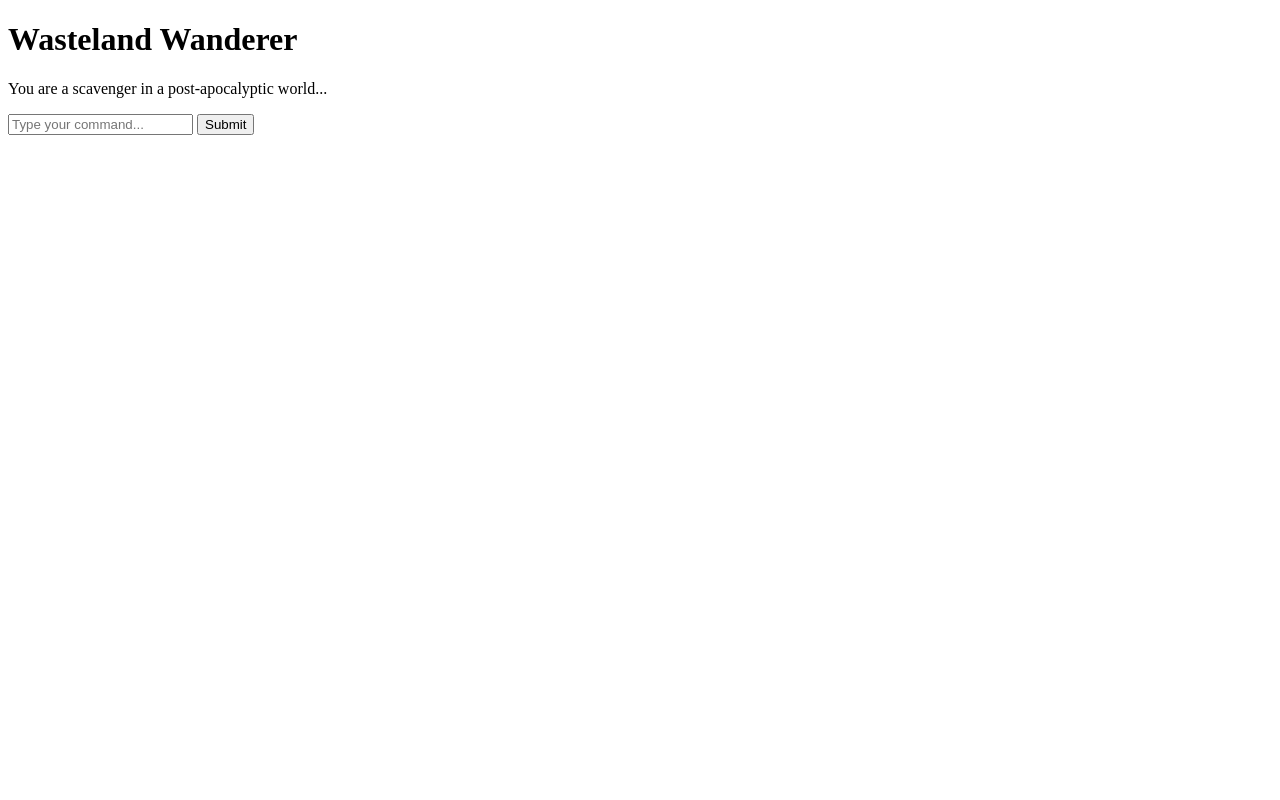
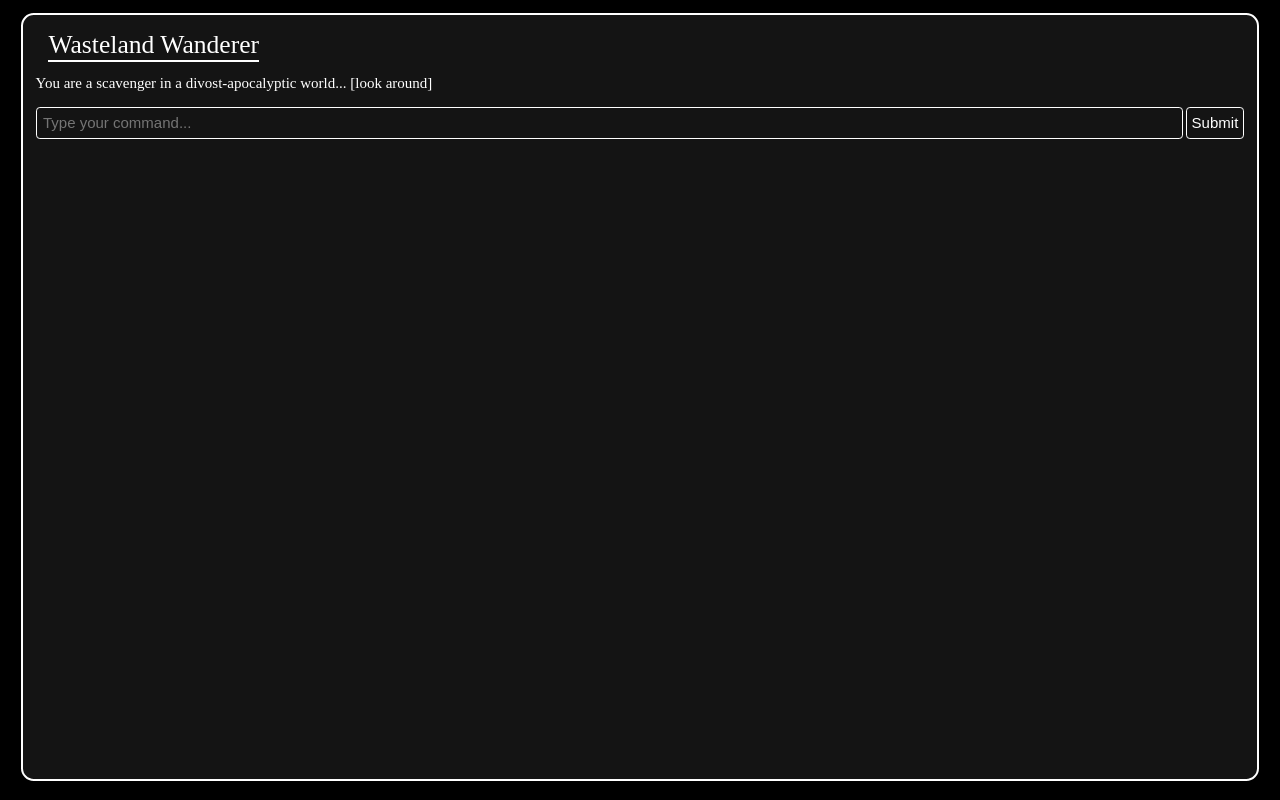
Before and after one commit to maahibatra/Wasteland-Wanderer, a website: page public/index.html in a window 1280 px wide. Drawn offline with Linux system fonts and the light colour scheme.

Commit message:
basic styling

```diff
--- a/public/index.html
+++ b/public/index.html
@@ -7,11 +7,13 @@
     <link rel="stylesheet" href="style.css">
 </head>
 <body>
-    <div id="game">
-        <h1>Wasteland Wanderer</h1>
-        <p id="story">You are a scavenger in a post-apocalyptic world...</p>
-        <input type="text" id="command" placeholder="Type your command...">
-        <button id="submit">Submit</button>
+    <div id="game" class="game">
+        <div class="header">Wasteland Wanderer</div>
+        <div id="story" class="story">You are a scavenger in a divost-apocalyptic world... [look around]</p>
+        <div class="input">
+            <input type="text" id="command" class="command" placeholder="Type your command...">
+            <button id="submit" class="button">Submit</button>
+        </div>
     </div>
 
     <script src="src/main.js"></script>
--- a/public/src/main.js
+++ b/public/src/main.js
@@ -1,8 +1,3 @@
-let gameState = {
-    location: "radio_tower",
-    inventory: [],
-};
-
 document.getElementById('submit').addEventListener('click', () => {
     const command = document.getElementById('command').value;
 
@@ -11,12 +6,11 @@ document.getElementById('submit').addEventListener('click', () => {
         headers: {
             'Content-Type': 'application/json',
         },
-        body: JSON.stringify({ command, gameState }),
+        body: JSON.stringify({ command }),
     })
         .then(response => response.json())
         .then(data => {
             document.getElementById('story').textContent = data.response;
-            gameState = data.updatedGameState || gameState;
         })
         .catch(() => {
             document.getElementById('story').textContent = "Error communicating with the game master.";
--- a/public/style.css
+++ b/public/style.css
@@ -0,0 +1,53 @@
+body {
+    background-color: black;
+    color: white;
+}
+
+.game {
+    background-color: rgb(20, 20, 20);
+    border: 0.2vw solid white;
+    border-radius: 1vw;
+    min-height: 95.5vh;
+    margin: 1vw;
+}
+
+.header {
+    font-size: clamp(20px, 2vw, 40px);
+    margin: 1.2vw 2vw 0vw;
+    display: inline-block;
+    border-bottom: 0.2vw solid white;
+}
+
+.story {
+    font-size: clamp(15px, 0.9vw, 30px);
+    margin: 1vw;
+}
+
+.input {
+    display: flex;
+    width: 100%;
+    justify-content: space-between;
+    align-items: center;
+}
+
+.command {
+    flex: 1;
+    padding: 0.5vw;
+    font-size: clamp(15px, 0.9vw, 30px);
+    background-color: transparent;
+    border: 0.1vw solid white;
+    border-radius: 0.3vw;
+    color: #fff;
+    outline: none;
+    margin-right: 0.2vw;
+}
+
+.button {
+    padding: 0.5vw 0.4vw;
+    font-size: clamp(15px, 0.9vw, 30px);
+    color: #fff;
+    background-color: transparent;
+    border: 0.1vw solid white;
+    border-radius: 0.3vw;
+    cursor: pointer;
+}
```
Also changed, not shown: backend/server.js (+10 -14 lines).
